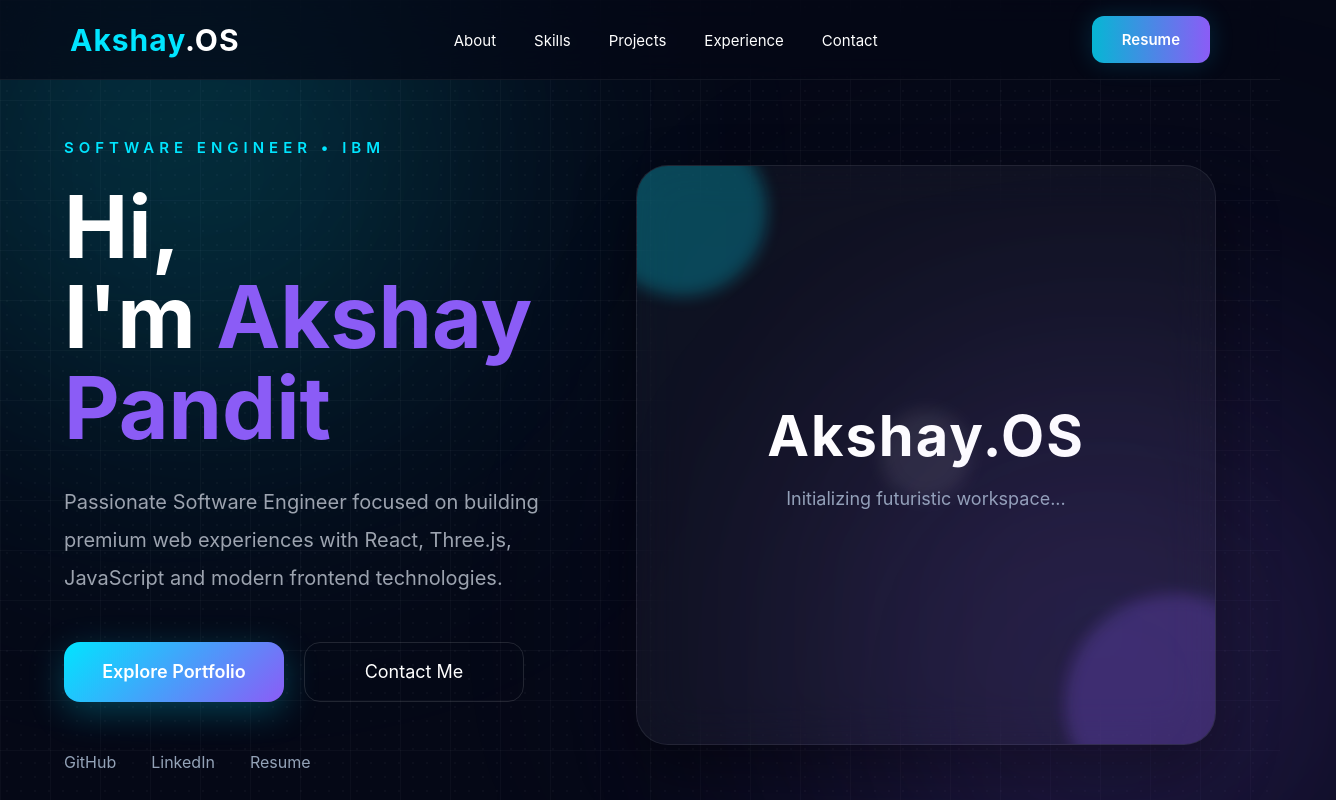
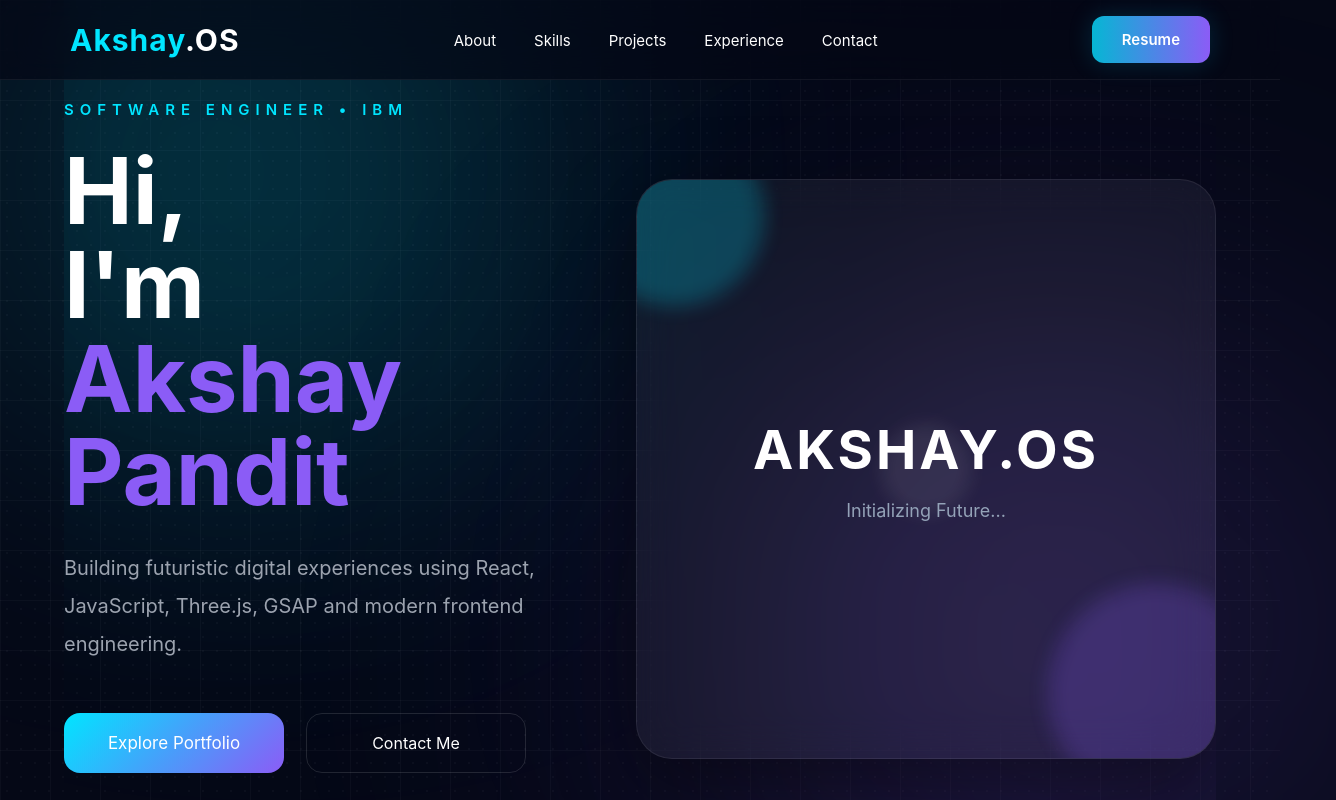
Before and after one commit to panditakshay402/akshay-os, a React (Vite) app: page / in a window 1280 px wide. Shown: the top 800 px of the page, 1336 px wide, since content can reach past the window. Built offline with nearby package versions, Linux system fonts and the light colour scheme.

Commit message:
hero file updated

```diff
--- a/src/sections/Hero/Hero.css
+++ b/src/sections/Hero/Hero.css
@@ -1,6 +1,4 @@
 .hero{
-
-    width:100%;
 
     min-height:100vh;
 
@@ -12,9 +10,11 @@
 
     gap:80px;
 
-    padding-top:110px;
+    padding-top:100px;
 
     position:relative;
+
+    overflow:hidden;
 
 }
 
@@ -24,19 +24,21 @@
 
     position:absolute;
 
-    width:420px;
+    width:550px;
 
-    height:420px;
+    height:550px;
 
     background:#00E5FF22;
 
-    filter:blur(140px);
+    filter:blur(170px);
 
-    top:-150px;
+    left:-180px;
 
-    left:-120px;
+    top:-180px;
 
     border-radius:50%;
+
+    animation:floatLeft 12s ease-in-out infinite;
 
 }
 
@@ -46,19 +48,21 @@
 
     position:absolute;
 
-    width:450px;
+    width:650px;
 
-    height:450px;
+    height:650px;
 
     background:#8B5CF622;
 
-    filter:blur(140px);
+    filter:blur(170px);
 
-    right:-120px;
+    right:-220px;
 
-    bottom:-120px;
+    bottom:-220px;
 
     border-radius:50%;
+
+    animation:floatRight 14s ease-in-out infinite;
 
 }
 
@@ -66,7 +70,7 @@
 
     position:relative;
 
-    z-index:2;
+    z-index:10;
 
 }
 
@@ -74,9 +78,9 @@
 
     color:#00E5FF;
 
-    letter-spacing:5px;
+    font-size:15px;
 
-    font-size:15px;
+    letter-spacing:6px;
 
     margin-bottom:25px;
 
@@ -86,9 +90,9 @@
 
 .hero-title{
 
-    font-size:86px;
+    font-size:92px;
 
-    line-height:1.05;
+    line-height:1.02;
 
     color:white;
 
@@ -108,9 +112,9 @@
 
     max-width:620px;
 
+    line-height:1.9;
+
     font-size:20px;
-
-    line-height:1.9;
 
 }
 
@@ -118,9 +122,9 @@
 
     display:flex;
 
-    gap:20px;
+    gap:22px;
 
-    margin-top:45px;
+    margin-top:50px;
 
 }
 
@@ -130,9 +134,13 @@
 
     height:60px;
 
+    border:none;
+
     border-radius:16px;
 
-    border:none;
+    color:white;
+
+    font-size:17px;
 
     background:linear-gradient(
         135deg,
@@ -140,18 +148,7 @@
         #8B5CF6
     );
 
-    color:white;
-
-    font-size:18px;
-
-    font-weight:600;
-
-    cursor:pointer;
-
     transition:.35s;
-
-    box-shadow:
-        0 10px 35px rgba(0,229,255,.25);
 
 }
 
@@ -160,6 +157,7 @@
     transform:translateY(-6px);
 
     box-shadow:
+
         0 18px 45px rgba(0,229,255,.35);
 
 }
@@ -170,17 +168,13 @@
 
     height:60px;
 
+    background:transparent;
+
     border-radius:16px;
-
-    background:transparent;
 
     color:white;
 
     border:1px solid rgba(255,255,255,.12);
-
-    cursor:pointer;
-
-    font-size:18px;
 
     transition:.35s;
 
@@ -200,7 +194,7 @@
 
     gap:35px;
 
-    margin-top:50px;
+    margin-top:45px;
 
 }
 
@@ -208,11 +202,7 @@
 
     color:#94A3B8;
 
-    text-decoration:none;
-
-    font-size:16px;
-
-    transition:.3s;
+    transition:.35s;
 
 }
 
@@ -232,6 +222,8 @@
 
     position:relative;
 
+    z-index:10;
+
 }
 
 .glass-card{
@@ -240,21 +232,37 @@
 
     height:580px;
 
-    border-radius:32px;
-
     position:relative;
 
     overflow:hidden;
 
+    border-radius:36px;
+
     background:
-        rgba(255,255,255,.04);
 
-    backdrop-filter:blur(25px);
+        rgba(255,255,255,.05);
+
+    backdrop-filter:blur(22px);
 
     border:1px solid rgba(255,255,255,.08);
 
     box-shadow:
-        0 25px 60px rgba(0,0,0,.45);
+
+        0 25px 80px rgba(0,0,0,.45);
+
+    transition:.45s;
+
+}
+
+.glass-card:hover{
+
+    transform:
+
+        rotateY(-8deg)
+
+        rotateX(6deg)
+
+        translateY(-12px);
 
 }
 
@@ -272,21 +280,19 @@
 
     align-items:center;
 
-    text-align:center;
-
-    z-index:3;
+    z-index:20;
 
 }
 
 .card-content h2{
 
-    font-size:56px;
-
     color:white;
 
+    font-size:54px;
+
+    letter-spacing:3px;
+
     margin-bottom:18px;
-
-    letter-spacing:2px;
 
 }
 
@@ -304,23 +310,25 @@
 
     border-radius:50%;
 
-    filter:blur(8px);
+    filter:blur(10px);
 
 }
 
 .one{
 
-    width:170px;
+    width:180px;
 
-    height:170px;
+    height:180px;
 
     background:#00E5FF;
 
-    top:-40px;
+    top:-60px;
 
-    left:-40px;
+    left:-60px;
 
-    opacity:.25;
+    opacity:.22;
+
+    animation:orbOne 8s ease-in-out infinite;
 
 }
 
@@ -332,11 +340,13 @@
 
     background:#8B5CF6;
 
-    right:-70px;
+    right:-80px;
 
-    bottom:-70px;
+    bottom:-80px;
 
-    opacity:.25;
+    opacity:.22;
+
+    animation:orbTwo 10s ease-in-out infinite;
 
 }
 
@@ -346,11 +356,11 @@
 
     height:90px;
 
-    background:#FFFFFF;
+    background:white;
+
+    left:50%;
 
     top:50%;
-
-    left:50%;
 
     transform:translate(-50%,-50%);
 
@@ -358,15 +368,103 @@
 
 }
 
-@media (max-width:1100px){
+@keyframes floatLeft{
+
+    0%{
+
+        transform:translate(0,0);
+
+    }
+
+    50%{
+
+        transform:translate(120px,80px);
+
+    }
+
+    100%{
+
+        transform:translate(0,0);
+
+    }
+
+}
+
+@keyframes floatRight{
+
+    0%{
+
+        transform:translate(0,0);
+
+    }
+
+    50%{
+
+        transform:translate(-120px,-80px);
+
+    }
+
+    100%{
+
+        transform:translate(0,0);
+
+    }
+
+}
+
+@keyframes orbOne{
+
+    0%{
+
+        transform:translate(0,0);
+
+    }
+
+    50%{
+
+        transform:translate(50px,40px);
+
+    }
+
+    100%{
+
+        transform:translate(0,0);
+
+    }
+
+}
+
+@keyframes orbTwo{
+
+    0%{
+
+        transform:translate(0,0);
+
+    }
+
+    50%{
+
+        transform:translate(-40px,-50px);
+
+    }
+
+    100%{
+
+        transform:translate(0,0);
+
+    }
+
+}
+
+@media(max-width:1200px){
 
     .hero{
 
         grid-template-columns:1fr;
 
+        gap:80px;
+
         text-align:center;
-
-        gap:70px;
 
     }
 
@@ -392,9 +490,7 @@
 
     .glass-card{
 
-        width:100%;
-
-        max-width:520px;
+        width:520px;
 
         height:520px;
 
@@ -402,7 +498,7 @@
 
 }
 
-@media (max-width:768px){
+@media(max-width:768px){
 
     .hero{
 
@@ -412,7 +508,7 @@
 
     .hero-title{
 
-        font-size:58px;
+        font-size:62px;
 
     }
 
@@ -422,22 +518,33 @@
 
     }
 
+    .glass-card{
+
+        width:100%;
+
+        max-width:420px;
+
+        height:420px;
+
+    }
+
+    .card-content h2{
+
+        font-size:42px;
+
+    }
+
     .primary-btn,
+
     .secondary-btn{
 
         width:100%;
 
     }
 
-    .glass-card{
-
-        height:420px;
-
-    }
-
 }
 
-@media (max-width:480px){
+@media(max-width:480px){
 
     .hero-title{
 
@@ -447,15 +554,27 @@
 
     .hero-subtitle{
 
+        letter-spacing:3px;
+
         font-size:13px;
-
-        letter-spacing:3px;
 
     }
 
     .glass-card{
 
-        height:340px;
+        height:330px;
+
+    }
+
+    .card-content h2{
+
+        font-size:34px;
+
+    }
+
+    .card-content p{
+
+        font-size:15px;
 
     }
 
--- a/src/sections/Hero/Hero.jsx
+++ b/src/sections/Hero/Hero.jsx
@@ -1,35 +1,78 @@
 import "./Hero.css";
 
+import { motion } from "framer-motion";
+
 function Hero() {
+
     return (
-    <section className="hero" id="home">
 
-      <div className="hero-left">
+        <section
+            className="hero"
+            id="home"
+        >
+
+            <motion.div
+
+                className="hero-left"
+
+                initial={{
+                    opacity:0,
+                    x:-80
+                }}
+
+                animate={{
+                    opacity:1,
+                    x:0
+                }}
+
+                transition={{
+                    duration:1
+                }}
+
+            >
 
                 <p className="hero-subtitle">
+
                     SOFTWARE ENGINEER • IBM
+
                 </p>
 
                 <h1 className="hero-title">
+
                     Hi,
+
                     <br />
-          I'm <span>Akshay Pandit</span>
+
+                    I'm
+
+                    <span>
+
+                        {" "}Akshay Pandit
+
+                    </span>
+
                 </h1>
 
                 <p className="hero-description">
-          Passionate Software Engineer focused on building
-          premium web experiences with React, Three.js,
-          JavaScript and modern frontend technologies.
+
+                    Building futuristic digital experiences using
+                    React, JavaScript, Three.js, GSAP and modern
+                    frontend engineering.
+
                 </p>
 
                 <div className="hero-buttons">
 
                     <button className="primary-btn">
+
                         Explore Portfolio
+
                     </button>
 
                     <button className="secondary-btn">
+
                         Contact Me
+
                     </button>
 
                 </div>
@@ -37,22 +80,46 @@ function Hero() {
                 <div className="hero-social">
 
                     <a href="#">
+
                         GitHub
+
                     </a>
 
                     <a href="#">
+
                         LinkedIn
+
                     </a>
 
                     <a href="#">
+
                         Resume
+
                     </a>
 
                 </div>
 
-      </div>
+            </motion.div>
 
-      <div className="hero-right">
+            <motion.div
+
+                className="hero-right"
+
+                initial={{
+                    opacity:0,
+                    scale:.8
+                }}
+
+                animate={{
+                    opacity:1,
+                    scale:1
+                }}
+
+                transition={{
+                    duration:1.2
+                }}
+
+            >
 
                 <div className="glass-card">
 
@@ -64,20 +131,28 @@ function Hero() {
 
                     <div className="card-content">
 
-            <h2>Akshay.OS</h2>
+                        <h2>
+
+                            AKSHAY.OS
+
+                        </h2>
 
                         <p>
-              Initializing futuristic workspace...
+
+                            Initializing Future...
+
                         </p>
 
                     </div>
 
                 </div>
 
-      </div>
+            </motion.div>
 
         </section>
+
     );
+
 }
 
 export default Hero;
```
Also changed, not shown: src/components/ui/PageTransition.jsx (added, +39 -0 lines), 1 other file (tests, documents, lock files or other folders). Lines whose indentation alone changed are shown as unchanged.
